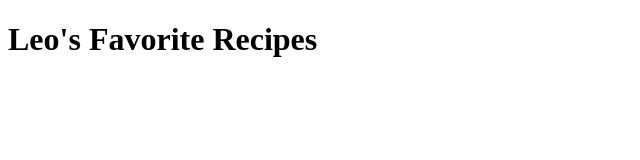
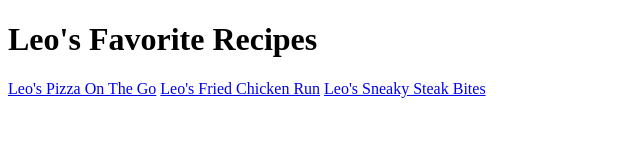
Before and after one commit to ryanstanford92/odin-recipes, a plain HTML site: page index.html in a window 1280 px wide. Shown: the whole page, without its empty margins (0-640 px from the left). Drawn offline with Linux system fonts and the light colour scheme.

Commit message:
feat: Add links to recipe pages
Links added from index page to recipe page

```diff
--- a/index.html
+++ b/index.html
@@ -7,5 +7,8 @@
 
     <body>
         <h1>Leo's Favorite Recipes</h1>
+        <a href="./recipes/pizza.html">Leo's Pizza On The Go</a>
+        <a href="./recipes/fried-chicken.html">Leo's Fried Chicken Run</a>
+        <a href="./recipes/steak-bites.html">Leo's Sneaky Steak Bites</a>
     </body>
 </html>
```
